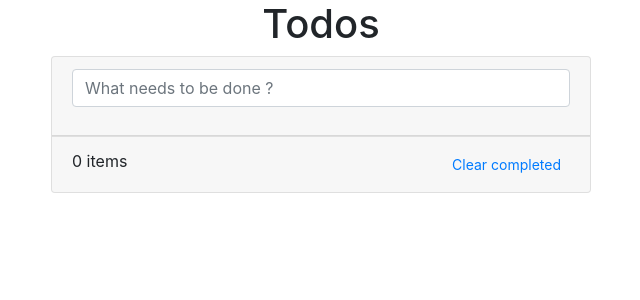
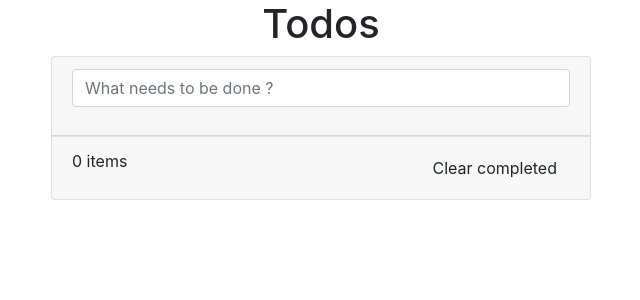
Before and after one commit to koto007/todo-list, an Angular app: page / in a window 1280 px wide. Shown: the top 300 px of the page, without its empty margins (319-959 px from the left). Built offline with nearby package versions, Linux system fonts and the light colour scheme.

Commit message:
Add clear completed method

```diff
--- a/src/app/app.component.html
+++ b/src/app/app.component.html
@@ -21,7 +21,7 @@
                 </ul>
                 <div class="card-footer d-flex justify-content-between">
                     <div>{{ todoArray.length }} items</div>
-                    <button class="btn btn-sm btn-link">Clear completed</button>
+                    <button class="btn" (click)="clearCompletedItem()">Clear completed</button>
                 </div>
               </div>
         </div>
--- a/src/app/app.component.ts
+++ b/src/app/app.component.ts
@@ -41,4 +41,11 @@ export class AppComponent {
 
     console.log(this.todoArray);
   }
+  public clearCompletedItem(): void {
+      this.todoArray = this.todoArray.filter((item: TodoItem) =>{
+      return !item.checked;
+      });
+
+
+  }
 }
```
